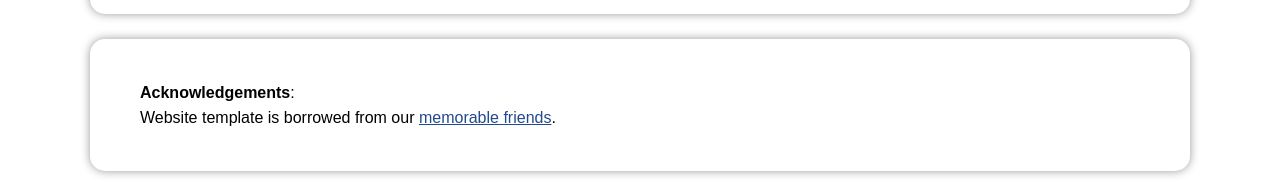
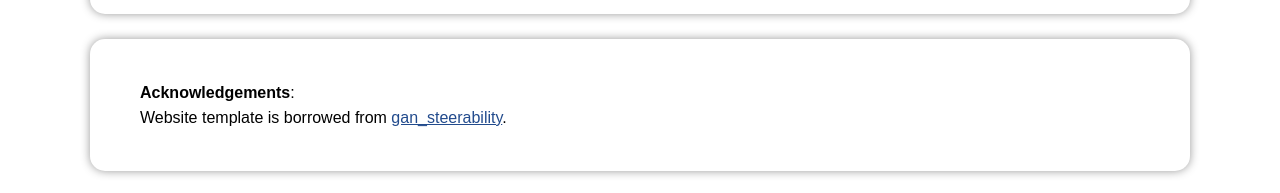
Before and after one commit to PAULYZHENG/paulyzheng.github.io, a Jekyll site: the page research/hairstep/index.html, which Jekyll copies as it is, in a window 1280 px wide and 900 px high, scrolled down 3594 px. Shown: the part 704-897 px from the top of the window. Built offline with Jekyll 4.4.1, drawn with Linux system fonts in a browser that asks for light colours; nearby versions of some CDN libraries; library files that are not in the unit come from our copies.

Commit message:
Update index.html

```diff
--- a/research/hairstep/index.html
+++ b/research/hairstep/index.html
@@ -304,7 +304,7 @@
     <div class="content" id="acknowledgements">
           <p><strong>Acknowledgements</strong>: <br>
               <!-- This work was supported by a Google Faculty Research Award to P.I., and a U.S. National Science Foundation Graduate Research Fellowship to L.C.  -->
-              Website template is borrowed from our <a href="https://ali-design.github.io/gan_steerability/">memorable friends</a>.
+              Website template is borrowed from <a href="https://ali-design.github.io/gan_steerability/">gan_steerability</a>.
               <!--
               <p><strong>Disclaimer</strong>: The views and conclusions contained herein are those of the authors and
                   should not be interpreted as necessarily representing the official policies or endorsements, either
```
